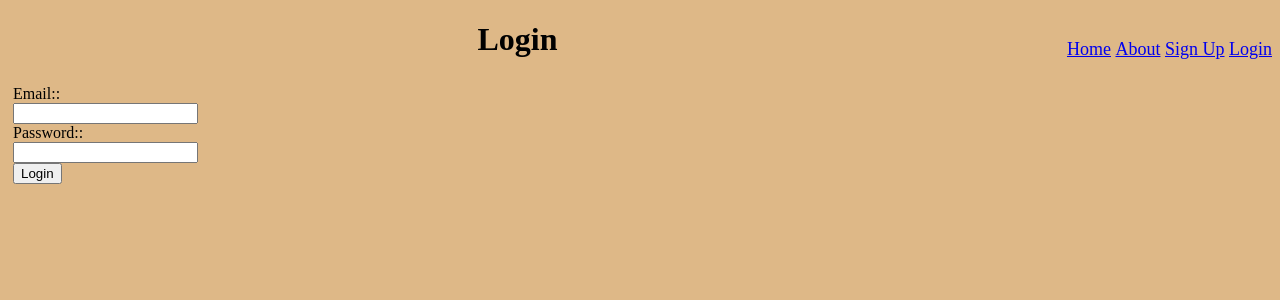
After one commit to natasaivic/web-apps, a Flask app: page /login in a window 1280 px wide. The commit adds this page. Shown: the top 300 px of the page. Run offline with Flask 2, Linux system fonts and the light colour scheme.

Commit message:
Creating a Login and Logout Mechanism applying sessions.

```diff
--- a/educative_paws_rescue_center/app.py
+++ b/educative_paws_rescue_center/app.py
@@ -1,5 +1,6 @@
 from flask import Flask, render_template, abort
-from forms import SignupForm
+from forms import SignupForm, LoginForm
+from flask import session, redirect, url_for
 
 app = Flask(__name__)
 app.config['SECRET_KEY'] = 'dfewfew123213rwdsgert34tgfd1234trgf'
@@ -20,7 +21,6 @@ users = [
 @app.route("/")
 def home():
     return render_template("home.html", pets=pets)
-
 
 @app.route("/details/<int:pet_id>")
 def pet_details(pet_id):
@@ -43,6 +43,28 @@ def signup():
 
     return render_template("signup.html", form=form)
 
+@app.route("/login", methods=["GET", "POST"])
+def login():
+    form = LoginForm()
+    if form.validate_on_submit():
+        user = None
+        for record in users:
+            if record["email"] == form.email.data and record["password"] == form.password.data:
+                user = record
+        if user is None:
+            return render_template("login.html", form = form, message = "Wrong Credentials. Please Try Again.")
+        else:
+            session['user'] = user
+            return render_template("login.html", message = "Successfully Logged In!")
+
+    return render_template("login.html", form=form)
+
+@app.route("/logout")
+def logout():
+    if 'user' in session:
+        session.pop('user')
+    return redirect(url_for('home', _scheme='https', _external=True))
+
 @app.route("/about")
 def about():
     return render_template("about.html")
--- a/educative_paws_rescue_center/forms.py
+++ b/educative_paws_rescue_center/forms.py
@@ -1,3 +1,4 @@
+from wsgiref.validate import validator
 from flask_wtf import FlaskForm
 from wtforms import StringField, PasswordField, SubmitField
 from wtforms.validators import InputRequired, Email, EqualTo
@@ -7,4 +8,10 @@ class SignupForm(FlaskForm):
     email = StringField("Email", validators=[InputRequired(), Email()])
     password = PasswordField("Password", validators=[InputRequired()])
     confirm_password = PasswordField("Confirm Password", validators=[InputRequired(), EqualTo('password')])
+    submit = SubmitField("SignUp")
+
+
+class LoginForm(FlaskForm):
+    email = StringField("Email:" , validators=[InputRequired(), Email()])
+    password = PasswordField("Password:", validators=[InputRequired()])
     submit = SubmitField("Login")
--- a/educative_paws_rescue_center/templates/base.html
+++ b/educative_paws_rescue_center/templates/base.html
@@ -15,7 +15,12 @@
         <ul style="list-style-type: none;float: right;font-size: large;">
             <li style="display:inline"><a href="{{url_for('home')}}">Home</a></li>
             <li style="display:inline"><a href="{{url_for('about')}}">About</a></li>
+            {% if 'user' in session %}
+            <li style="display:inline"><a href="{{url_for('logout')}}">Log Out</a></li>
+            {% else %}
             <li style="display:inline"><a href="{{url_for('signup')}}">Sign Up</a></li>
+            <li style="display:inline"><a href="{{url_for('login')}}">Login</a></li>
+            {% endif%}
         </ul>
     </div>
     <h1 style='text-align: center;'>{% block heading %}
--- /dev/null
+++ b/educative_paws_rescue_center/templates/login.html
@@ -0,0 +1,12 @@
+{% extends "base.html" %} {% block title %} Login {% endblock %} {% block heading %} Login {% endblock %} {% block content %} {% if message %} {{ message }} {% endif %} {% if form %}
+<form action="{{url_for('login')}}" method="POST" style="padding:5px;">
+
+    {{ form.email.label }}: <br> {{ form.email }}
+    <br> {% if form.email.errors %} {% for error in form.email.errors %}
+    <b style="color:tomato;"> {{ error }} </b>
+    <br> {% endfor %} {% endif %} {{ form.password.label }}: <br> {{ form.password }}
+    <br> {% if form.password.errors %} {% for error in form.password.errors %}
+    <b style="color:tomato;"> {{ error }} </b>
+    <br> {% endfor %} {% endif %} {{ form.csrf_token }} {{ form.submit }}
+</form>
+{% endif %} {% endblock %}
```
